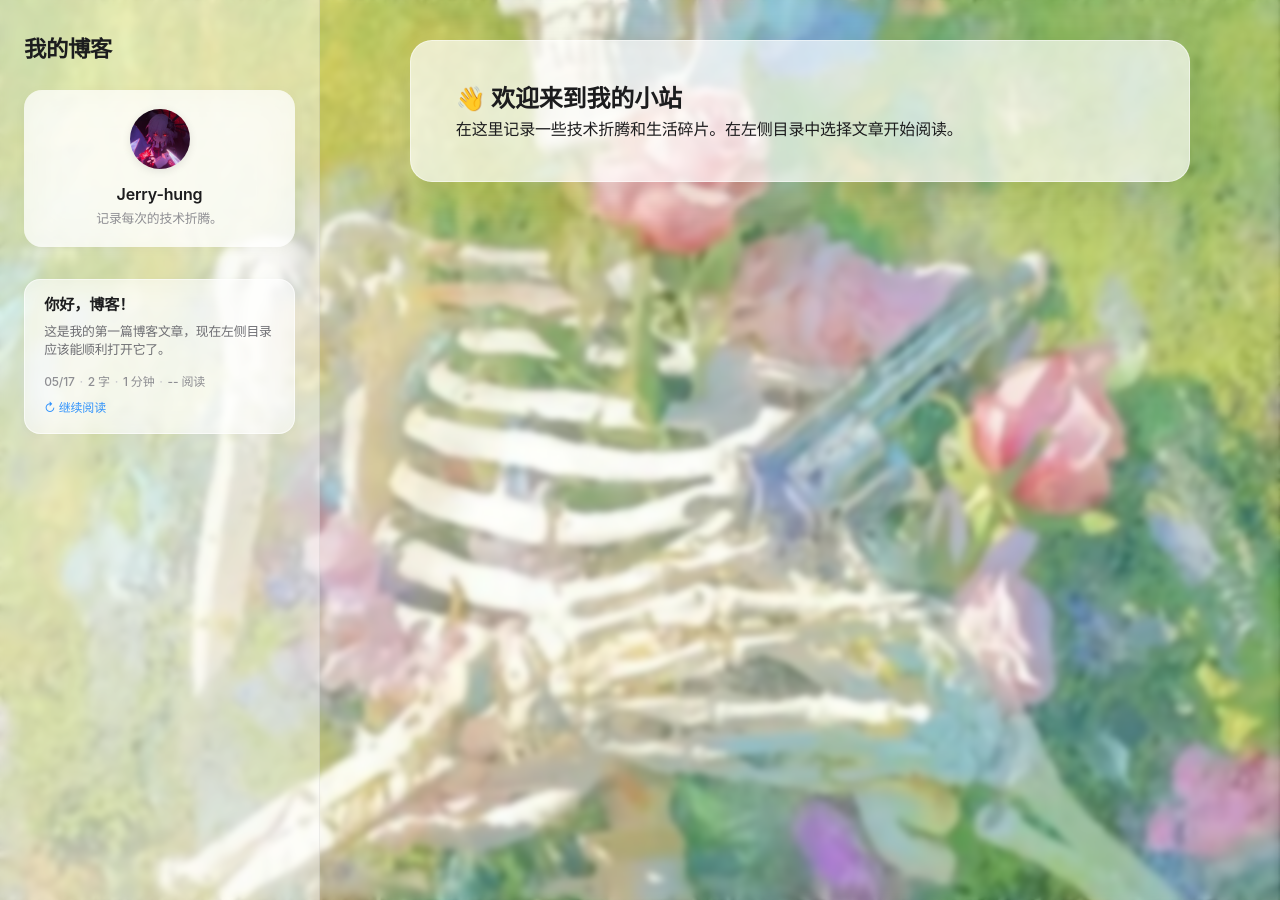
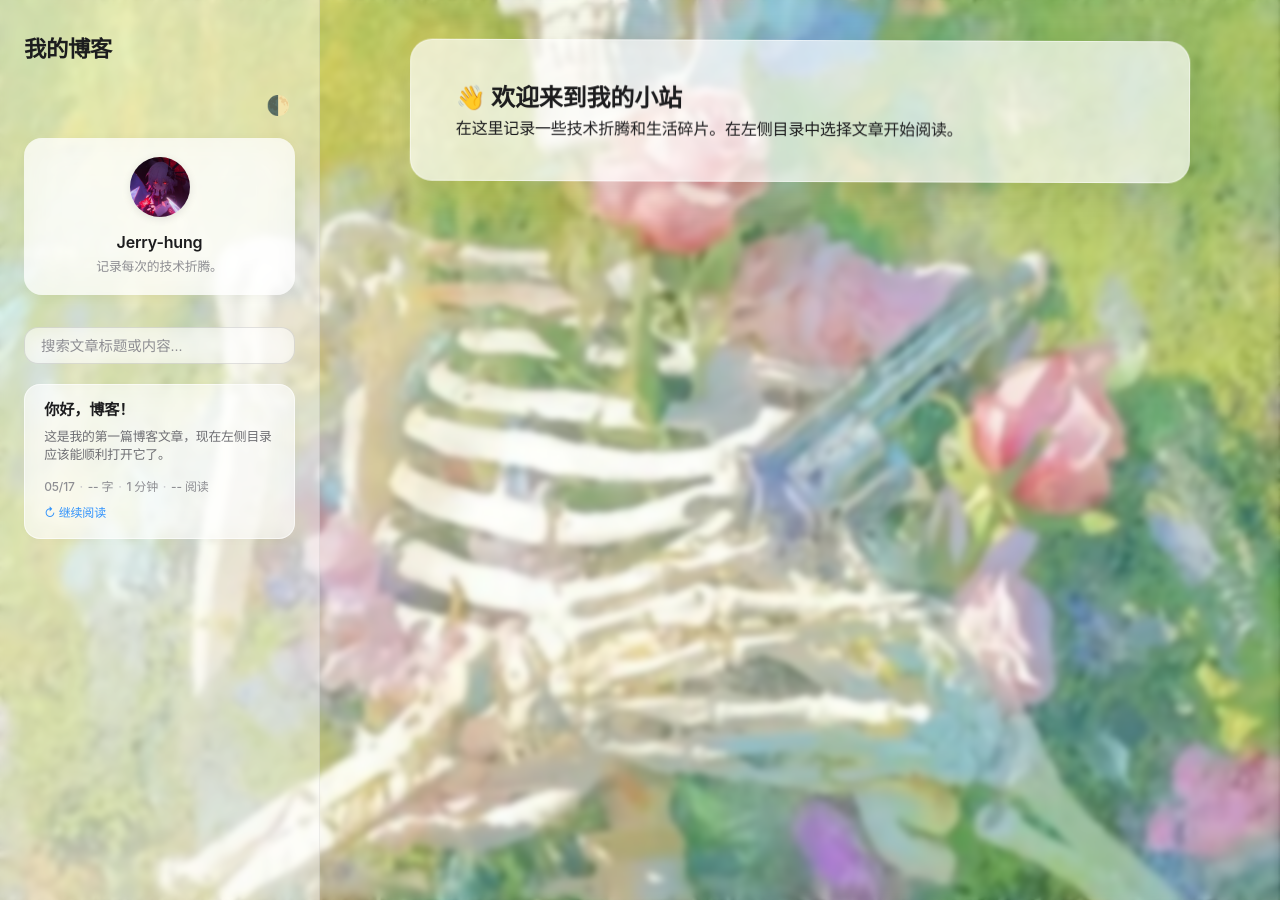
Before and after one commit to Jerry-Hang/Jerry-Hang.github.io, a Jekyll site: the page built from index.html, in a window 1280 px wide. Built offline with Jekyll 4.4.1, drawn with Linux system fonts in a browser that asks for light colours.

Commit message:
增加了新的UI设置与外观

```diff
--- a/_layouts/default.html
+++ b/_layouts/default.html
@@ -6,18 +6,24 @@
   {% seo %}
   <link rel="stylesheet" href="{{ '/assets/css/ios-style.css' | relative_url }}">
   <script src="{{ '/assets/js/resume-reading.js' | relative_url }}" defer></script>
+  <script src="{{ '/assets/js/wordcount.js' | relative_url }}" defer></script>
+  <script src="{{ '/assets/js/theme.js' | relative_url }}" defer></script>
+  <script src="{{ '/assets/js/search.js' | relative_url }}" defer></script>
 </head>
 <body>
   <div class="app-container">
-    <!-- 左侧目录（不透明） -->
+    <!-- 左侧目录 -->
     <aside class="sidebar">
       <div class="sidebar-header">
-        <a href="{{ '/' | relative_url }}" class="site-title">{{ site.title }}</a>
+        <a href="{{ '/' | relative_url }}" class="site-title interactive-shine">{{ site.title }}</a>
       </div>
+
+      <!-- 暗夜模式切换按钮 -->
+      <button id="theme-toggle" class="theme-toggle interactive-shine" aria-label="切换深色模式">🌓</button>
 
       <!-- 个人介绍卡片 -->
       <div class="profile-card">
-        <a href="{{ '/about' | relative_url }}" class="profile-link">
+        <a href="{{ '/about' | relative_url }}" class="profile-link interactive-shine">
           <div class="avatar">
             <img src="{{ '/assets/images/avatar.jpg' | relative_url }}" alt="头像">
           </div>
@@ -28,17 +34,18 @@
         </a>
       </div>
 
+      <!-- 搜索框 -->
+      <div class="search-container">
+        <input type="text" id="post-search" class="search-input" placeholder="搜索文章标题或内容..." autocomplete="off">
+      </div>
+
       <nav class="sidebar-nav">
         <ul class="post-nav-list">
           {% for post in site.posts %}
             <li>
               <a href="{{ post.url | relative_url }}" class="post-capsule {% if page.url == post.url %}active{% endif %}">
                 <span class="capsule-title">{{ post.title }}</span>
-
-                <!-- 简介 -->
                 <p class="capsule-excerpt">{{ post.excerpt | default: post.content | strip_html | truncate: 60 }}</p>
-
-                <!-- 标签（如果有） -->
                 {% if post.tags %}
                 <div class="capsule-tags">
                   {% for tag in post.tags limit:3 %}
@@ -46,18 +53,15 @@
                   {% endfor %}
                 </div>
                 {% endif %}
-
                 <span class="capsule-meta">
                   <time datetime="{{ post.date | date: '%Y-%m-%d' }}">{{ post.date | date: '%m/%d' }}</time>
                   <span class="meta-sep">·</span>
-                  <span>{{ post.content | number_of_words }} 字</span>
+                  <span class="char-count" data-article-url="{{ post.url | relative_url }}">...</span>
                   <span class="meta-sep">·</span>
                   <span>{{ post.content | number_of_words | divided_by: 400 | plus: 1 }} 分钟</span>
                   <span class="meta-sep">·</span>
                   <span class="pageviews" data-post-url="{{ post.url }}">-- 阅读</span>
                 </span>
-
-                <!-- 继续阅读（小字链接） -->
                 <span class="resume-link" data-post-url="{{ post.url | relative_url }}">↻ 继续阅读</span>
               </a>
             </li>
@@ -66,7 +70,6 @@
       </nav>
     </aside>
 
-    <!-- 右侧内容区（毛玻璃） -->
     <main class="main-content">
       <div class="glass-panel">
         {{ content }}
--- a/assets/css/ios-style.css
+++ b/assets/css/ios-style.css
@@ -343,31 +343,98 @@
 .resume-link:hover {
   opacity: 1;
 }
+/* ========== 暗夜模式变量 ========== */
+body.dark {
+  --ios-bg: #1c1c1e;
+  --ios-card-bg: rgba(44, 44, 46, 0.75);
+  --ios-solid-card: #2c2c2e;
+  --ios-text: #f2f2f7;
+  --ios-secondary: #aeaeb2;
+  --ios-tertiary: #636366;
+  --ios-accent: #0a84ff;
+  --ios-separator: rgba(255, 255, 255, 0.12);
+  --ios-shadow-sm: 0 1px 3px rgba(0,0,0,0.2);
+  --ios-shadow-md: 0 8px 32px rgba(0,0,0,0.4);
+  --ios-shadow-hover: 0 14px 40px rgba(0,0,0,0.5);
+}
 
-/* ========== 修复反光：鼠标悬停时也划过高光 ========== */
-.post-capsule::after {
+/* ========== 通用高光 + 抖动 ========== */
+.interactive-shine {
+  position: relative;
+  overflow: hidden;
+}
+
+.interactive-shine::after {
   content: "";
   position: absolute;
   top: 0;
   left: -100%;
   width: 60%;
   height: 100%;
-  background: linear-gradient(90deg, transparent, rgba(255,255,255,0.5), transparent);
+  background: linear-gradient(90deg, transparent, rgba(255,255,255,0.6), transparent);
   transform: skewX(-20deg);
   transition: left 0.5s ease;
+  pointer-events: none;
 }
-.post-capsule:hover::after,
-.post-capsule:active::after {
+
+.interactive-shine:hover::after {
   left: 120%;
 }
 
-/* 抖动保留在点击时（手机触屏） */
+.interactive-shine:active {
+  animation: gentle-shake 0.3s ease;
+}
+
 @keyframes gentle-shake {
   0% { transform: translateX(0); }
   25% { transform: translateX(-2px); }
   75% { transform: translateX(2px); }
   100% { transform: translateX(0); }
 }
-.post-capsule:active {
-  animation: gentle-shake 0.3s ease;
+
+/* ========== 暗夜模式切换按钮 ========== */
+.theme-toggle {
+  background: none;
+  border: none;
+  font-size: 1.2rem;
+  cursor: pointer;
+  padding: 0.3rem;
+  margin-bottom: 1rem;
+  align-self: flex-end;
+  opacity: 0.7;
+  transition: opacity 0.2s;
 }
+.theme-toggle:hover { opacity: 1; }
+
+/* ========== 搜索框 ========== */
+.search-container {
+  margin: 0 0 1.2rem 0;
+}
+.search-input {
+  width: 100%;
+  padding: 0.6rem 1rem;
+  border-radius: 14px;
+  border: 0.5px solid rgba(60,60,67,0.15);
+  background: rgba(255,255,255,0.5);
+  backdrop-filter: blur(10px);
+  -webkit-backdrop-filter: blur(10px);
+  font-size: 0.9rem;
+  color: var(--ios-text);
+  outline: none;
+  transition: background 0.2s;
+}
+.search-input::placeholder { color: var(--ios-secondary); }
+.search-input:focus {
+  background: rgba(255,255,255,0.7);
+  box-shadow: 0 0 0 2px rgba(0,122,255,0.3);
+}
+
+/* ========== 右侧内容面板轻微倾斜 ========== */
+.glass-panel {
+  transform: rotate(0.2deg);
+}
+@media (max-width: 768px) {
+  .glass-panel {
+    transform: rotate(0);
+  }
+}
--- /dev/null
+++ b/assets/js/search.js
@@ -0,0 +1,10 @@
+document.getElementById('post-search').addEventListener('input', function(e) {
+  const term = e.target.value.toLowerCase().trim();
+  const capsules = document.querySelectorAll('.post-capsule');
+  capsules.forEach(cap => {
+    const title = cap.querySelector('.capsule-title').textContent.toLowerCase();
+    const excerpt = cap.querySelector('.capsule-excerpt')?.textContent.toLowerCase() || '';
+    const visible = title.includes(term) || excerpt.includes(term);
+    cap.closest('li').style.display = visible ? '' : 'none';
+  });
+});
--- /dev/null
+++ b/assets/js/theme.js
@@ -0,0 +1,30 @@
+(function() {
+  const toggle = document.getElementById('theme-toggle');
+  const body = document.body;
+
+  // 读取用户之前的选择
+  const saved = localStorage.getItem('theme');
+  if (saved === 'dark') {
+    body.classList.add('dark');
+  } else if (saved === 'light') {
+    body.classList.remove('dark');
+  } else {
+    // 跟随系统
+    const prefersDark = window.matchMedia('(prefers-color-scheme: dark)').matches;
+    if (prefersDark) body.classList.add('dark');
+  }
+
+  // 监听系统变化（当用户未手动选择时）
+  window.matchMedia('(prefers-color-scheme: dark)').addEventListener('change', e => {
+    if (!localStorage.getItem('theme')) {
+      body.classList.toggle('dark', e.matches);
+    }
+  });
+
+  // 点击切换
+  toggle.addEventListener('click', () => {
+    body.classList.toggle('dark');
+    const isDark = body.classList.contains('dark');
+    localStorage.setItem('theme', isDark ? 'dark' : 'light');
+  });
+})();
--- /dev/null
+++ b/assets/js/wordcount.js
@@ -0,0 +1,39 @@
+// 计算文章真实字数（剔除空白和标点的纯字符数，可自行调整）
+function countChars(text) {
+  // 只保留中文字、英文字母、数字，过滤掉空格换行和标点符号
+  const cleaned = text.replace(/[^\u4e00-\u9fa5a-zA-Z0-9]/g, '');
+  return cleaned.length;
+}
+
+// 获取文章内容并更新对应胶囊的字数
+async function updateCharCounts() {
+  const charSpans = document.querySelectorAll('.char-count');
+  for (const span of charSpans) {
+    const url = span.getAttribute('data-article-url');
+    if (!url) continue;
+    try {
+      const response = await fetch(url);
+      const html = await response.text();
+      // 从返回的 HTML 中提取文章主体（假设在 .glass-panel 或 .post-content 中）
+      const parser = new DOMParser();
+      const doc = parser.parseFromString(html, 'text/html');
+      const contentEl = doc.querySelector('.glass-panel, .post-content, .page-content');
+      if (contentEl) {
+        const text = contentEl.textContent;
+        const charNum = countChars(text);
+        span.textContent = charNum + ' 字';
+      } else {
+        span.textContent = '-- 字';
+      }
+    } catch (e) {
+      span.textContent = '-- 字';
+    }
+  }
+}
+
+// 页面加载完成后执行
+if (document.readyState === 'loading') {
+  document.addEventListener('DOMContentLoaded', updateCharCounts);
+} else {
+  updateCharCounts();
+}
```
